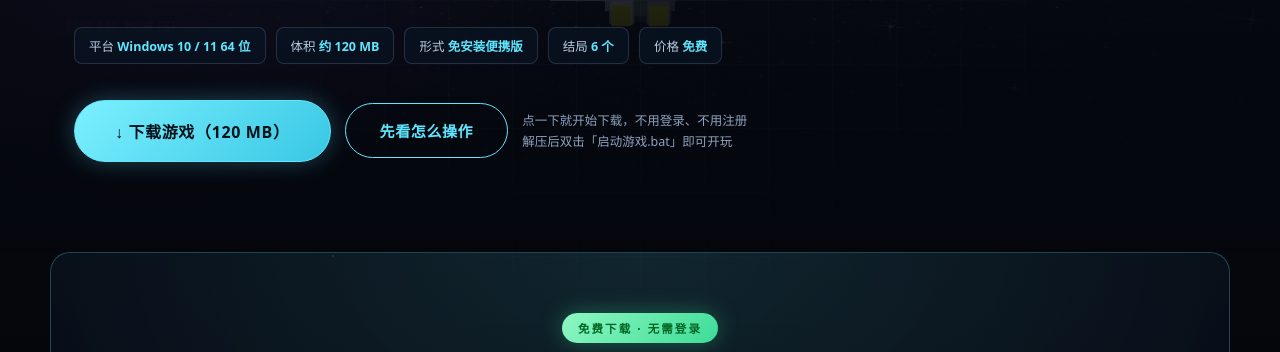
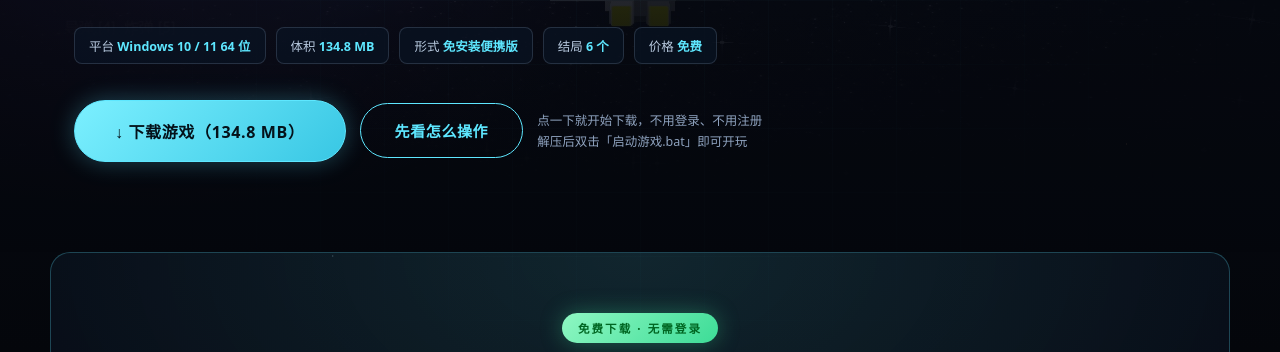
Before and after one commit to JasonHui81/stellar-siege-3d, a plain HTML site: page index.html in a window 1280 px wide. Shown: the part 448-800 px from the top of the page. Drawn offline with Linux system fonts and the light colour scheme; a web font is replaced by a local one.

Commit message:
docs: 修正页面体积文案为 134.8 MB

```diff
--- a/index.html
+++ b/index.html
@@ -296,13 +296,13 @@ footer .creds{display:flex;flex-wrap:wrap;gap:8px 26px;justify-content:space-bet
     </p>
     <div class="meta-row">
       <div class="chip">平台 <b>Windows 10 / 11 64 位</b></div>
-      <div class="chip">体积 <b>约 120 MB</b></div>
+      <div class="chip">体积 <b>134.8 MB</b></div>
       <div class="chip">形式 <b>免安装便携版</b></div>
       <div class="chip">结局 <b>6 个</b></div>
       <div class="chip">价格 <b>免费</b></div>
     </div>
     <div class="cta-row">
-      <a class="btn hero-dl" href="https://github.com/JasonHui81/stellar-siege-3d/releases/latest/download/StellarSiege3D-Portable.zip">↓ 下载游戏（120 MB）</a>
+      <a class="btn hero-dl" href="https://github.com/JasonHui81/stellar-siege-3d/releases/latest/download/StellarSiege3D-Portable.zip">↓ 下载游戏（134.8 MB）</a>
       <a class="btn ghost" href="#keys">先看怎么操作</a>
       <span class="hint">点一下就开始下载，不用登录、不用注册<br>解压后双击「启动游戏.bat」即可开玩</span>
     </div>
```
